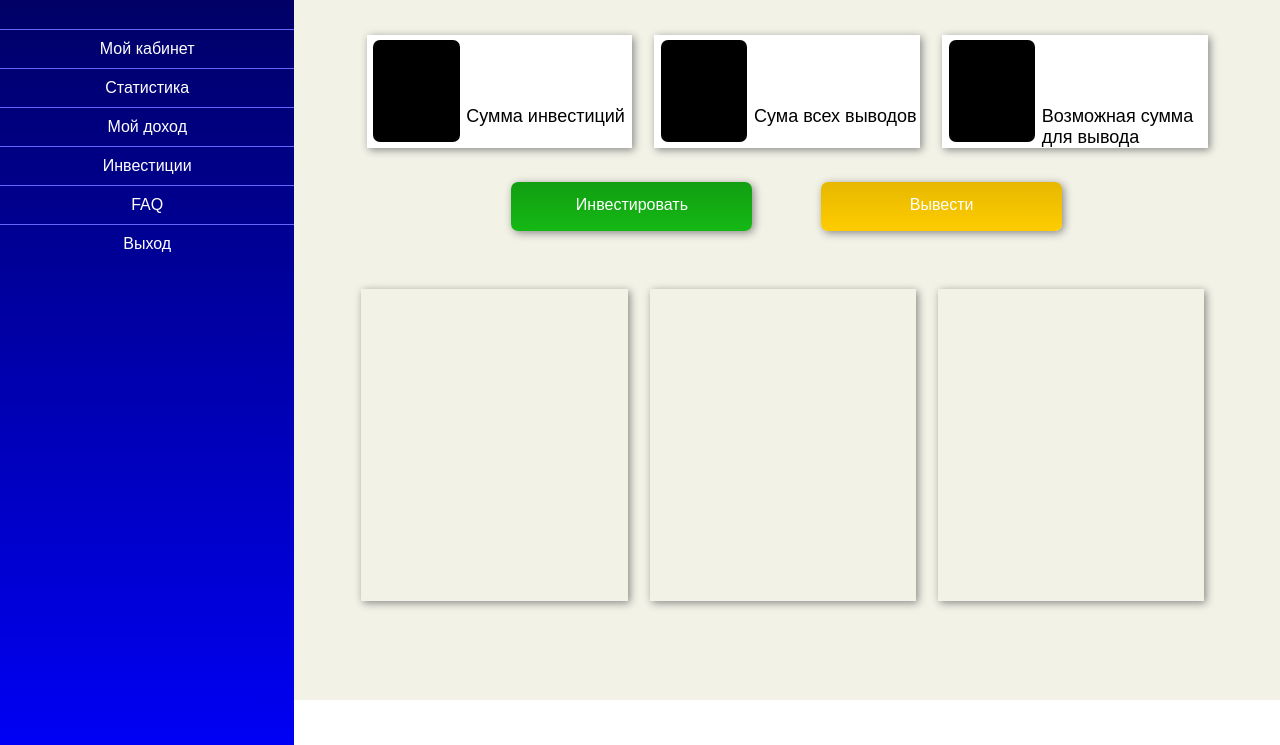
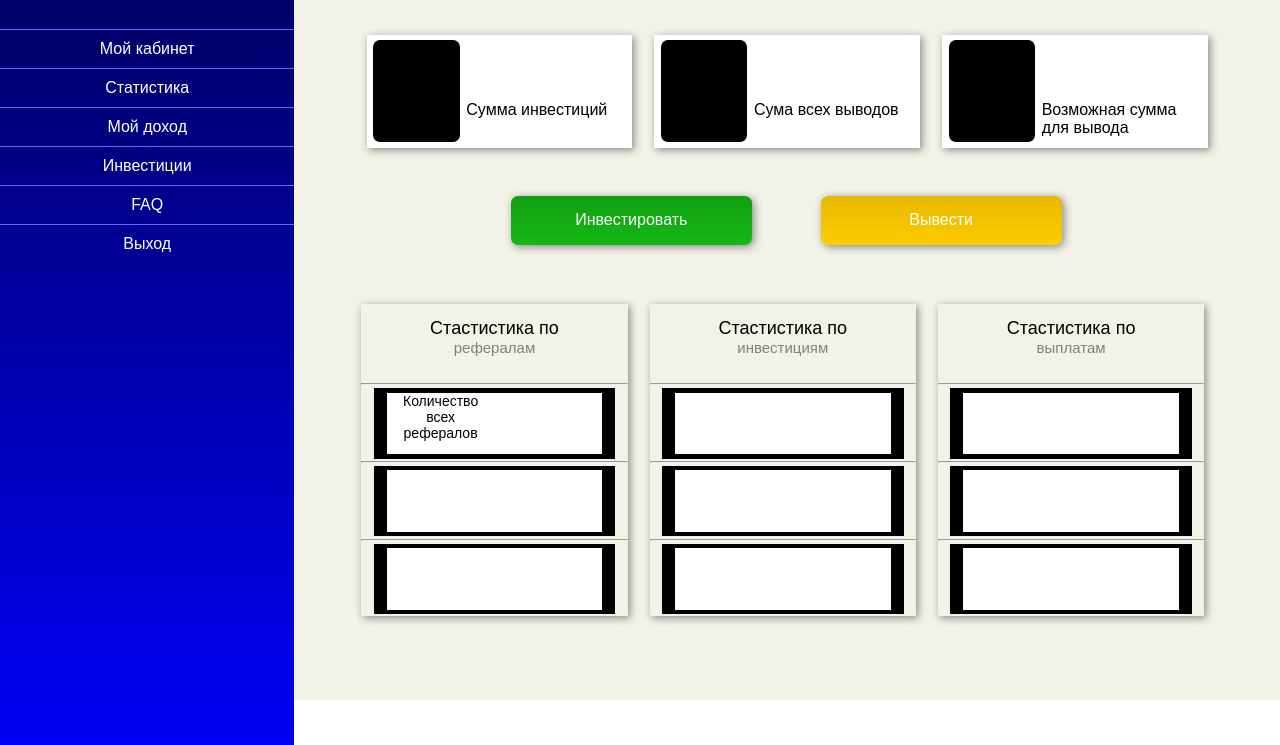
Before and after one commit to MainStar/mainstar.github.io, a PHP site: page /pages/myCabinet.html in a window 1280 px wide. Shown: the part 55-800 px from the top of the page. Run offline with PHP 8.4, Linux system fonts and the light colour scheme.

Commit message:
Added therdblock

```diff
--- a/pages/myCabinet.html
+++ b/pages/myCabinet.html
@@ -84,15 +84,90 @@
 			<div class="content-03">
 				<div class="statistic-blocks">
 					<div class="statistic-block">
-						<div class="">
+						<div class="statistic-block-header">
+							<div class="statistic-header-info">
+								<div class="statistic-header-static">
+									<a>Стастистика по <span><p>рефералам</p></span></a>
+								</div>
+							</div>
+						</div>
+						<hr>
+						<div class="statistic-block-value">
+							<div class="block-value">
+								<div class="block-value-summary">
+									<a>Количество всех <span><p>рефералов</span></p></a>
+								</div>
+								<div class="">
 
+								</div>
+							</div>
+						</div>
+						<hr>
+						<div class="statistic-block-value">
+							<div class="block-value">
+
+							</div>
+						</div>
+						<hr>
+						<div class="statistic-block-value">
+							<div class="block-value">
+
+							</div>
 						</div>
 					</div>
 					<div class="statistic-block">
+						<div class="statistic-block-header">
+							<div class="statistic-header-info">
+								<div class="statistic-header-static">
+									<a>Стастистика по <span><p>инвестициям</p></span></a>
+								</div>
+							</div>
+						</div>
+						<hr>
+						<div class="statistic-block-value">
+							<div class="block-value">
 
+							</div>
+						</div>
+						<hr>
+						<div class="statistic-block-value">
+							<div class="block-value">
+
+							</div>
+						</div>
+						<hr>
+						<div class="statistic-block-value">
+							<div class="block-value">
+
+							</div>
+						</div>
 					</div>
 					<div class="statistic-block">
+						<div class="statistic-block-header">
+							<div class="statistic-header-info">
+								<div class="statistic-header-static">
+									<a>Стастистика по <span><p>выплатам</p></span></a>
+								</div>
+							</div>
+						</div>
+						<hr>
+						<div class="statistic-block-value">
+							<div class="block-value">
 
+							</div>
+						</div>
+						<hr>
+						<div class="statistic-block-value">
+							<div class="block-value">
+
+							</div>
+						</div>
+						<hr>
+						<div class="statistic-block-value">
+							<div class="block-value">
+
+							</div>
+						</div>
 					</div>
 				</div>
 			</div>
--- a/styles/myCabinet.css
+++ b/styles/myCabinet.css
@@ -116,16 +116,16 @@
 }
 .content-01-block-value{
 	width: 100%;
-	height: 70%;
+	height: 65%;
 }
 .content-01-block-info{
 	width: 100%;
-	height: 30%;
+	height: 35%;
 }
 .content-01-block-info > a{
 	color: black;
 	text-decoration: none;
-	font-size: 18px;
+	font-size: 16px;
 }
 /* ************************* */
 
@@ -133,7 +133,7 @@
 .content-02{
 	width: 99.8%;
 	height: 7%;
-	padding-top: 2%;
+	padding-top: 3.5%;
 	padding-bottom: 2%;
 }
 .block-buttons{
@@ -156,7 +156,7 @@
 	height: 100%;
 	display: block;
 	padding-top: 6%;
-	padding-left: 27%;
+	text-align: center;
 	text-decoration: none;
 }
 .button-withdraw{
@@ -174,7 +174,7 @@
 	height: 100%;
 	display: block;
 	padding-top: 6%;
-	padding-left: 37%;
+	text-align: center;
 	text-decoration: none;
 }
 
@@ -183,21 +183,63 @@
 	width: 100%;
 	height: 55%;
 	padding-top: 1px;
-	/*background: black;*/
 }
 .statistic-blocks{
 	width: 90%;
 	height: 90%;
 	margin: 0 auto;
 	margin-top: 2%;
-	/*background: white;*/
 }
 .statistic-block{
 	width: 30%;
 	height: 90%;
 	margin-left: 2%;
 	margin-top: 2%;
-	/*background: red;*/
+	padding-top: 1px;
 	box-shadow: 2px 2px 8px #888888;
 	display: inline-block;
 }
+.statistic-block-header{
+	width: 95%;
+	height: 24.5%;
+	padding-top: 1px;
+	margin: 0.25% auto;
+	margin-bottom: 0.25%;
+}
+.statistic-header-info{
+	width: 90%;
+	height: 90%;
+	margin: 1% auto;
+	text-align: center;
+}
+.statistic-header-static{
+	width: 90%;
+	height: 90%;
+	margin: 5% auto;
+}
+.statistic-header-static > a{
+	font-size: 18px;
+}
+.statistic-header-static > a > span{
+	color: grey;
+	font-size: 15px;
+}
+.statistic-block-value{
+	width: 90%;
+	height: 22%;
+	padding: 1px;
+	margin: 1% auto;
+	background: black;
+}
+.block-value{
+	width: 90%;
+	height: 90%;
+	margin: 1.5% auto;
+	background: white;
+}
+.block-value-summary{
+	width: 50%;
+	height: 90%;
+	text-align: center;
+	font-size: 14px;
+}
```
